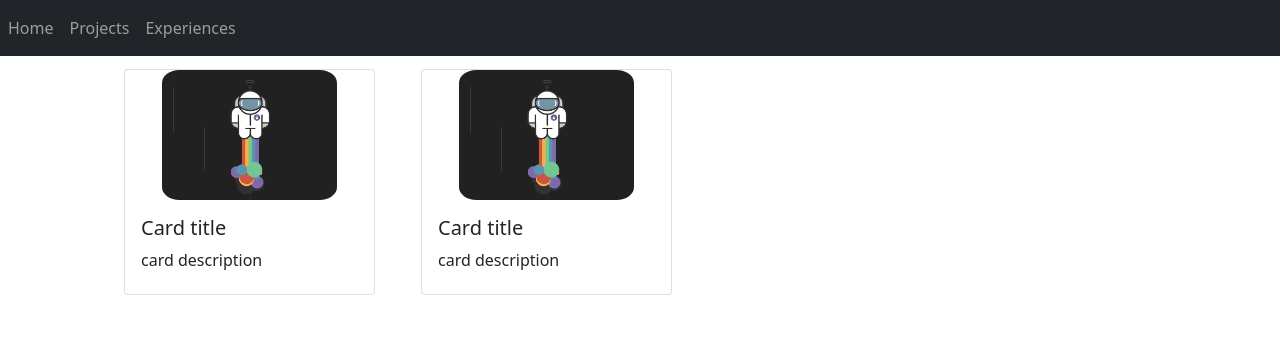
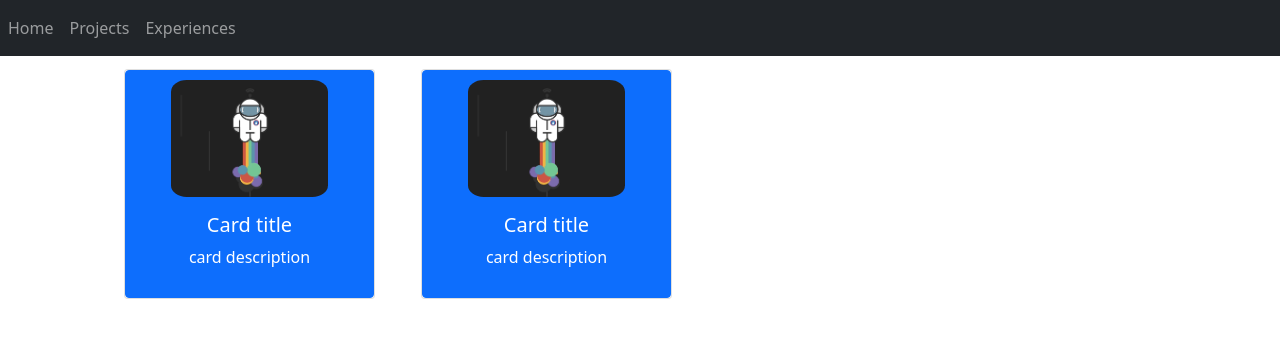
Before and after one commit to ThiagoYuri/thiagoyuri-page, a React (Create React App) app: page /Home in a window 1280 px wide. Shown: the top 338 px of the page. Built offline with nearby package versions, Linux system fonts and the light colour scheme.

Commit message:
Update: CardInfo Css

```diff
--- a/src/components/CardInfo/CardInfo.js
+++ b/src/components/CardInfo/CardInfo.js
@@ -4,7 +4,8 @@ import styles from './CardInfo.module.css';
 
 const CardInfo = () => (
   <div className="card center" >
-    <div id="color-background-img">
+      <div className="btn btn-primary ">
+      <div>
         <div className='center' style={{ height: '70%', width: '70%' }}>
           <img src={loading} id={styles.imageDirectory} alt="Card projects"/>
         </div>
@@ -14,6 +15,7 @@ const CardInfo = () => (
         <div className="card-text" style={{ height: '30px' }}>card description</div>
       </div>
     </div>
+  </div>
 );
 
 CardInfo.propTypes = {};
--- a/src/components/CardInfo/CardInfo.module.css
+++ b/src/components/CardInfo/CardInfo.module.css
@@ -1,9 +1,5 @@
-.CardInfo {
-    background-color: #000;
-    border-radius: 20px;
-}
-
 #imageDirectory {
+    margin-top: 2%;
     width: 100%;
     height: 100%;
     border-radius: 10%;
```
Lines whose indentation alone changed are shown as unchanged.
